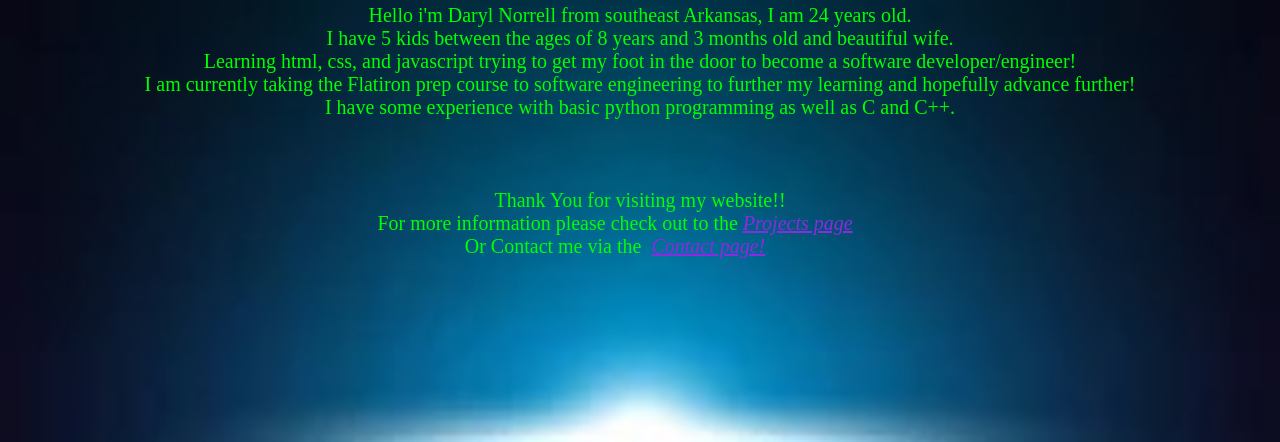
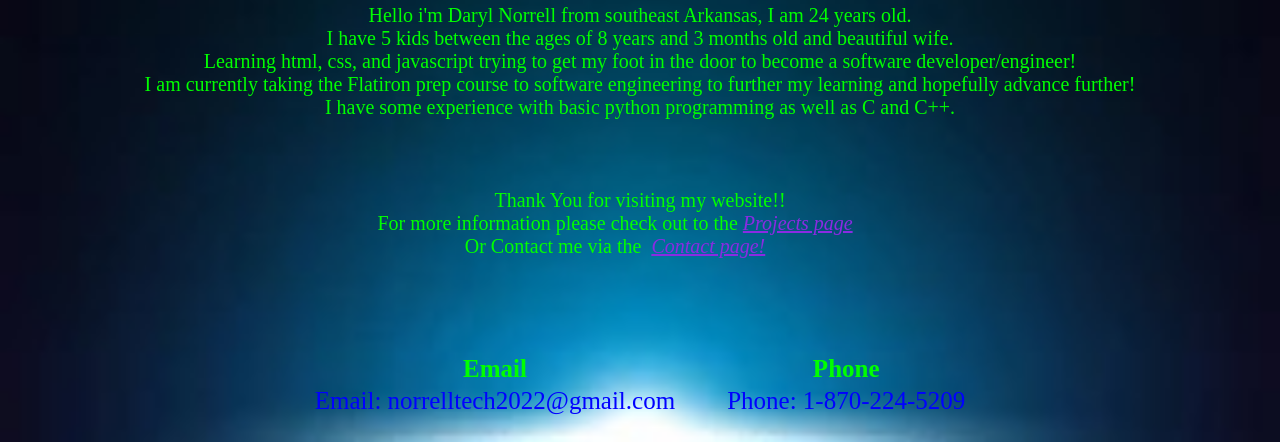
Before and after one commit to norrelltech2022/my-personal-website, a plain HTML site: page index.html in a window 1280 px wide. Shown: the part 358-800 px from the top of the page. Drawn offline with Linux system fonts and the light colour scheme.

Commit message:
added contact-table to index.html, styled table in index.css

```diff
--- a/index.css
+++ b/index.css
@@ -20,3 +20,32 @@ p > a.contact1 {
     padding-left: 5px;
     font-size: 20px;
 }
+
+table.contact-table {
+    margin-left: auto;
+    margin-right: auto;
+    padding-top: 50px;
+}
+
+th.email {
+    color: lime;
+    font-size: 25px;
+    padding-top: 25px;
+    padding-left: 25px;
+    padding-right: 25px;
+}
+
+th.phone {
+    color: lime;
+    font-size: 25px;
+    padding-top: 25px;
+    padding-left: 25px;
+    padding-right: 25px;
+}
+
+td {
+    font-size: 25px;
+    color: blue;
+    padding-left: 25px;
+    padding-right: 25px;
+}
--- a/index.html
+++ b/index.html
@@ -26,7 +26,18 @@
             For more information please check out to the<a href="projects.html" class="project1">Projects page</a><br>
             Or Contact me via the <a href="./contact.html" class="contact1">Contact page!</a>
             </p>
-
+        </div>
+        <div class="contact-table">
+            <table class="contact-table">
+                <tr>
+                    <th class="email">Email</th>
+                    <th class="phone">Phone</th>
+                </tr>
+                <tr class="info">
+                    <td>Email: norrelltech2022@gmail.com</td>
+                    <td>Phone: 1-870-224-5209</td>
+                </tr>
+            </table>
         </div>
         <script src="script.js"></script>
     </body>
```
